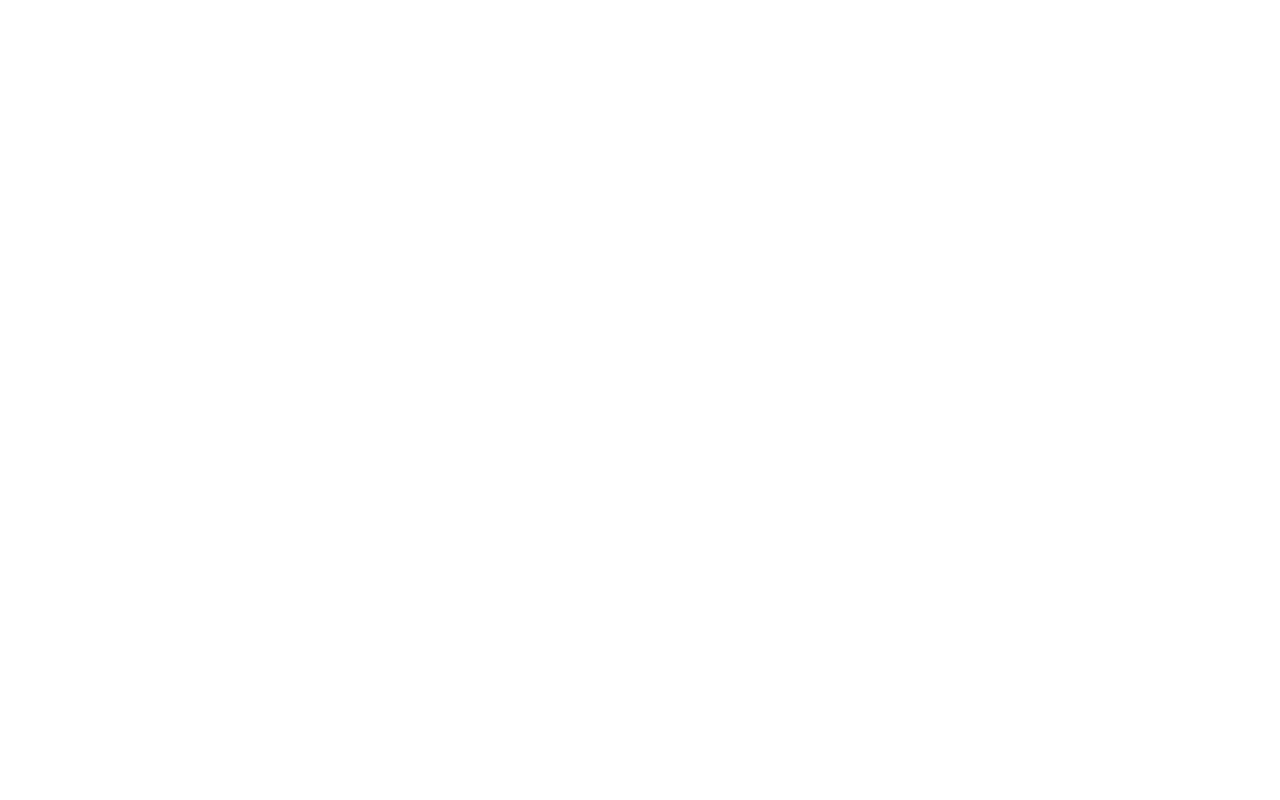
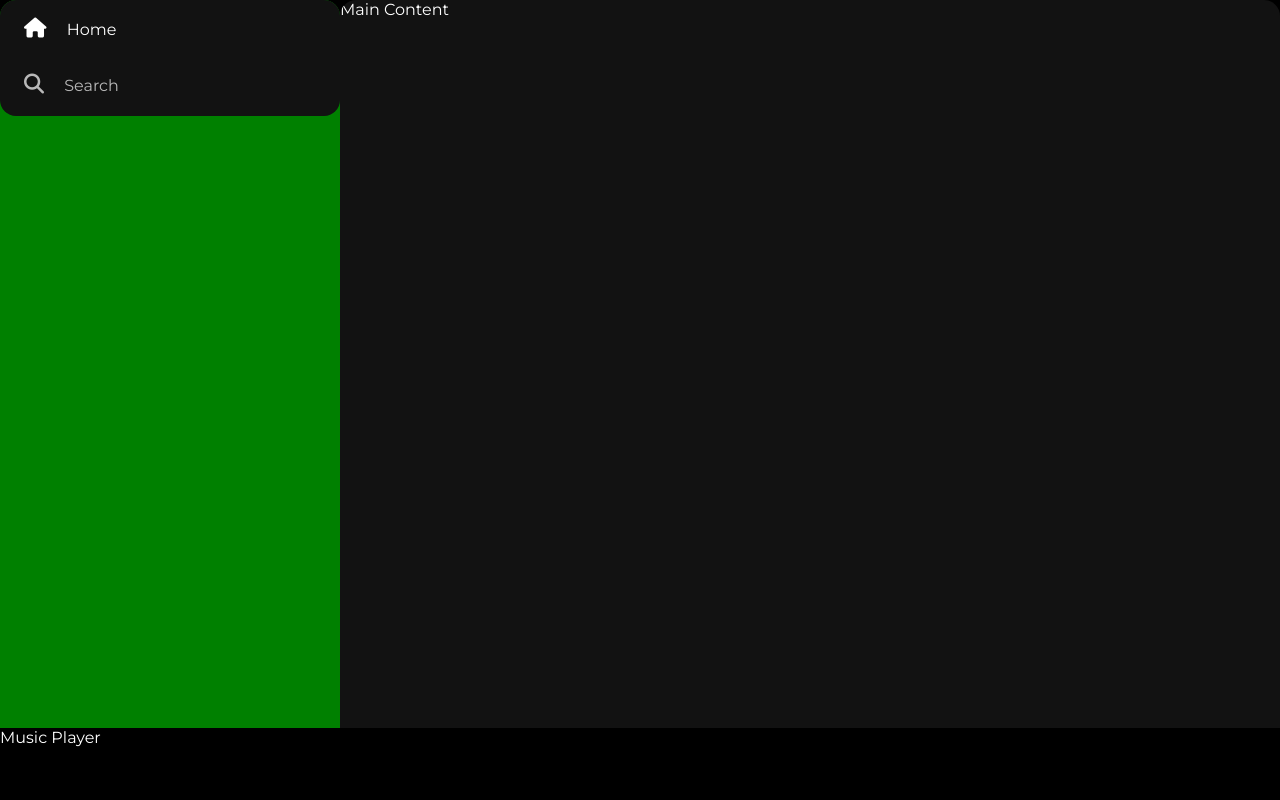
Before and after one commit to Pavan19047/Spotify-Clone, a plain HTML site: page index.html in a window 1280 px wide. Drawn offline with Linux system fonts and the light colour scheme.

Commit message:
basic design commit

```diff
--- a/index.html
+++ b/index.html
@@ -1,11 +1,42 @@
 <!DOCTYPE html>
 <html lang="en">
-<head>
-    <meta charset="UTF-8">
-    <meta name="viewport" content="width=device-width, initial-scale=1.0">
-    <title>Spotify Clone</title>
-</head>
-<body>
-
-</body>
+  <head>
+    <meta charset="UTF-8" />
+    <meta name="viewport" content="width=device-width, initial-scale=1.0" />
+    <link rel="icon" href="./assets/logo.png" type="image/png" />
+    <link
+      rel="stylesheet"
+      href="https://cdnjs.cloudflare.com/ajax/libs/font-awesome/6.7.2/css/all.min.css"
+      integrity="sha512-Evv84Mr4kqVGRNSgIGL/F/aIDqQb7xQ2vcrdIwxfjThSH8CSR7PBEakCr51Ck+w+/U6swU2Im1vVX0SVk9ABhg=="
+      crossorigin="anonymous"
+      referrerpolicy="no-referrer"
+    />
+    <link rel="stylesheet" href="style.css" />
+    <link rel="preconnect" href="https://fonts.googleapis.com" />
+    <link rel="preconnect" href="https://fonts.gstatic.com" crossorigin />
+    <link
+      href="https://fonts.googleapis.com/css2?family=Montserrat:ital,wght@0,100..900;1,100..900&display=swap"
+      rel="stylesheet"
+    />
+    <title>Spotify - Web Player: Music for everyone</title>
+  </head>
+  <body>
+    <div class="main">
+      <div class="sidebar">
+        <div class="nav">
+          <div class="nav-option" style="opacity: 1">
+            <i class="fa-solid fa-house"></i>
+            <a href="#">Home</a>
+          </div>
+          <div class="nav-option">
+            <i class="fa-solid fa-magnifying-glass"></i>
+            <a href="#">Search</a>
+          </div>
+        </div>
+        <div class="library"></div>
+      </div>
+      <div class="main-content">Main Content</div>
+      <div class="music-player">Music Player</div>
+    </div>
+  </body>
 </html>
--- a/style.css
+++ b/style.css
@@ -0,0 +1,68 @@
+body {
+  font-family: "Montserrat", sans-serif;
+  margin: 0;
+  background-color: black;
+  color: #fff;
+  overflow: hidden;
+}
+
+.main {
+  display: flex;
+  height: 100vh;
+}
+
+.sidebar {
+  background-color: green;
+  width: 340px;
+  border-radius: 1rem; /*16px*/
+}
+
+.main-content {
+  background-color: #121212;
+  flex: 1;
+  border-radius: 1rem; /*16px*/
+  overflow: auto;
+}
+
+.music-player {
+  background-color: black;
+  position: fixed;
+  bottom: 0px;
+  width: 100%;
+  height: 72px;
+}
+
+a{
+    text-decoration: none;
+    color: white;
+}
+
+.nav{
+    background-color: #121212;
+    border-radius: 1rem;
+    display: flex;
+    flex-direction: column;
+    justify-content: center;
+    height: 100px;
+    padding: 0.5rem 0.75rem;
+}
+
+.nav-option{
+    line-height: 2.5rem;
+    opacity: 0.7;
+    padding: 0.5rem 0.75rem;
+}
+
+.nav-option:hover{
+    opacity: 1;
+    transition: 0.3s;
+}
+
+.nav-option i{
+    font-size: 1.25rem;
+}
+
+.nav-option a{
+    font-size: 1rem;
+    margin-left: 1rem;
+}
```
Also changed, not shown: 1 other file.
